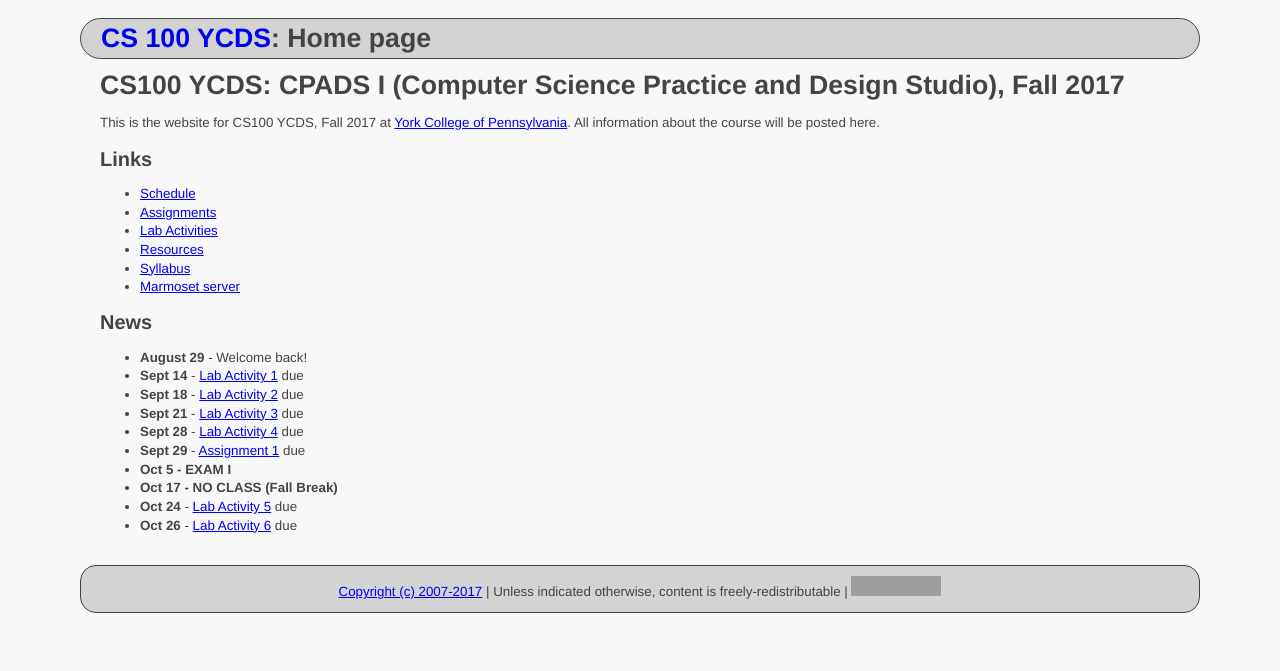
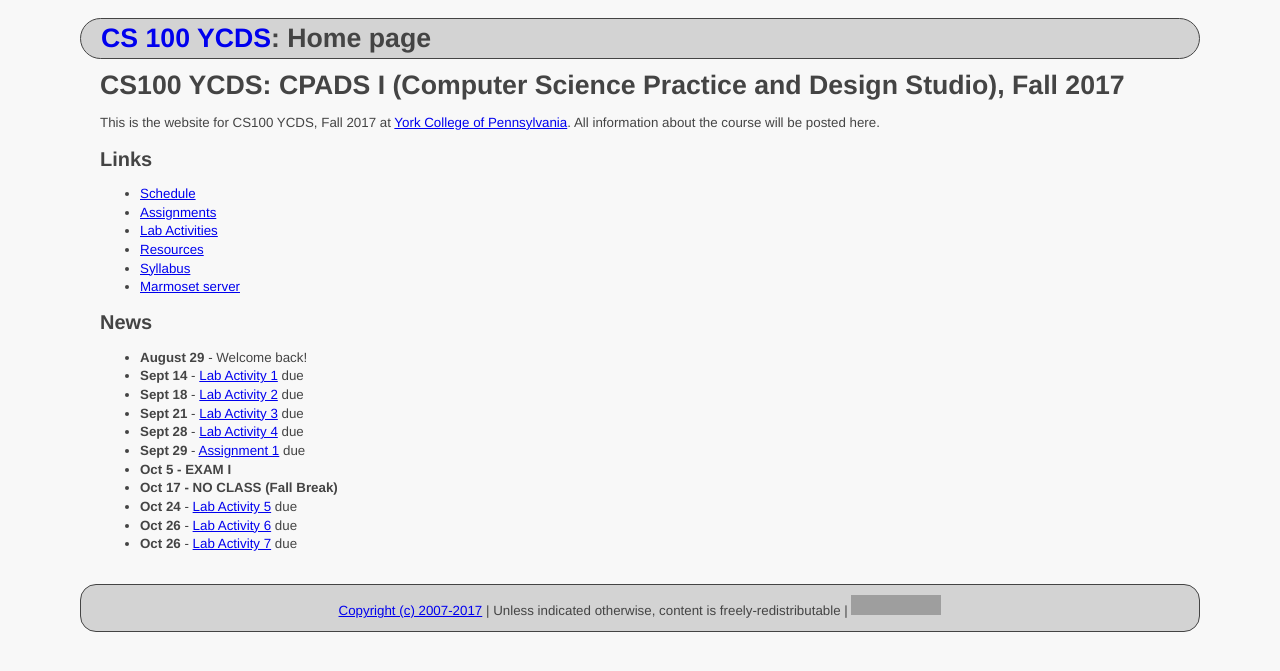
Before and after one commit to ycpcs/cs100-fall2017-ycds, a Jekyll site: the page built from index.md, in a window 1280 px wide. Shown: the top 671 px of the page. Built offline with Jekyll 4.4.1, drawn with Linux system fonts in a browser that asks for light colours; grey boxes are pictures that could not be loaded.

Commit message:
add lab 7
add lab 7

```diff
--- a/index.md
+++ b/index.md
@@ -30,6 +30,7 @@ All information about the course will be posted here.
 * **Oct 17 - NO CLASS (Fall Break)**
 * **Oct 24** - [Lab Activity 5](labs/CPADS_Lab5.pdf) due
 * **Oct 26** - [Lab Activity 6](labs/CPADS_Lab6.pdf) due
+* **Oct 26** - [Lab Activity 7](labs/CPADS_Lab7.pdf) due
 
 <!--
 * **Sept 28** - [Assignment 1](assign/CPADS_Assign1.pdf) due
```
Also changed, not shown: labs/index.md (+1 -0 lines), 1 other file.
